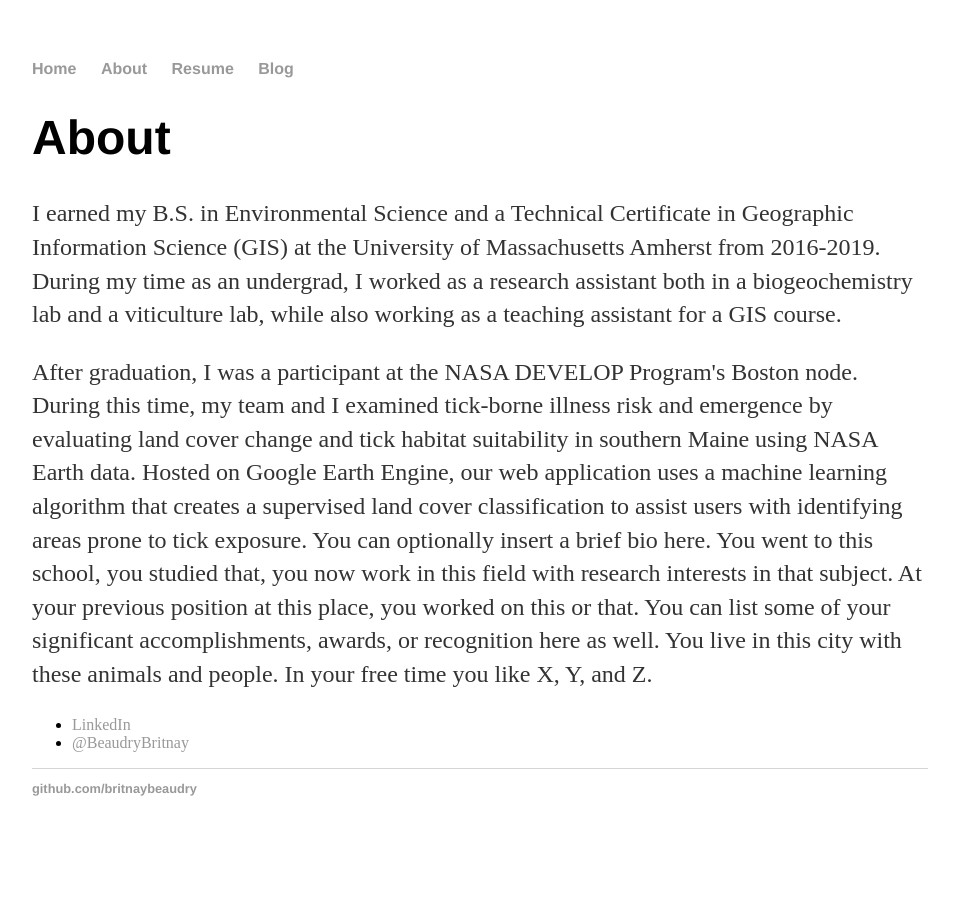
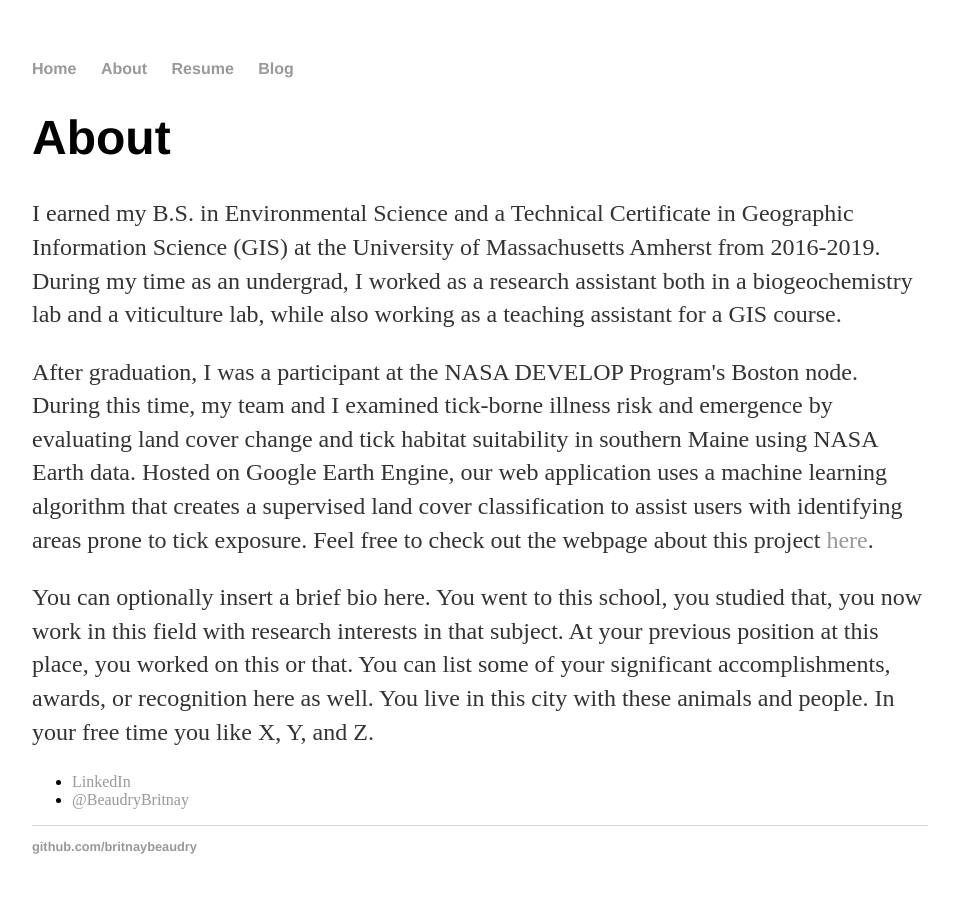
Before and after one commit to britnaybeaudry/britnaybeaudry.github.io, a Jekyll site: the page built from about/index.html, in a window 1280 px wide. Shown: the whole page, without its empty margins (160-1119 px from the left). Built offline with Jekyll 4.4.1, drawn with Linux system fonts in a browser that asks for light colours.

Commit message:
Update index.html
summer 2019 webpage link added

```diff
--- a/about/index.html
+++ b/about/index.html
@@ -10,7 +10,8 @@ title: About Britnay Beaudry
 
 			<p>After graduation, I was a participant at the NASA DEVELOP Program's Boston node. During this time, my team and I examined tick-borne illness risk and emergence by evaluating land cover change and tick habitat suitability in southern Maine using NASA Earth data.
 			Hosted on Google Earth Engine, our web application uses a machine learning algorithm that creates a supervised land cover classification to assist users with identifying areas prone to tick exposure.
-				You can optionally insert a brief bio here. You went to this school, you studied that, you now work in this field with research interests in that subject. At your previous position at this place, you worked on this or that. You can list some of your significant accomplishments, awards, or recognition here as well. You live in this city with these animals and people. In your free time you like X, Y, and Z.</p>
+			Feel free to check out the webpage about this project <a href="https://develop.larc.nasa.gov/2019/summer/SouthernMaineHealthAQ.html">here</a>.</p>
+				<p>You can optionally insert a brief bio here. You went to this school, you studied that, you now work in this field with research interests in that subject. At your previous position at this place, you worked on this or that. You can list some of your significant accomplishments, awards, or recognition here as well. You live in this city with these animals and people. In your free time you like X, Y, and Z.</p>
 
 			<ul class="contacts">
 				<li><a href="https://www.linkedin.com/in/britnaybeaudry/">LinkedIn</a></li>
```
